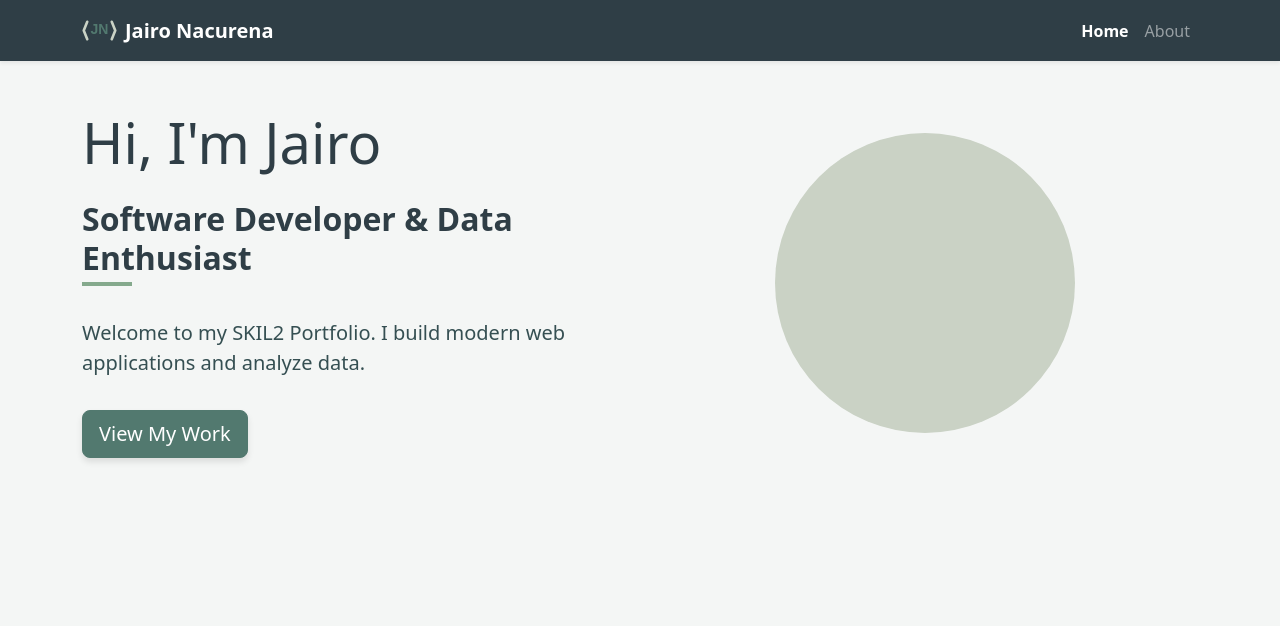
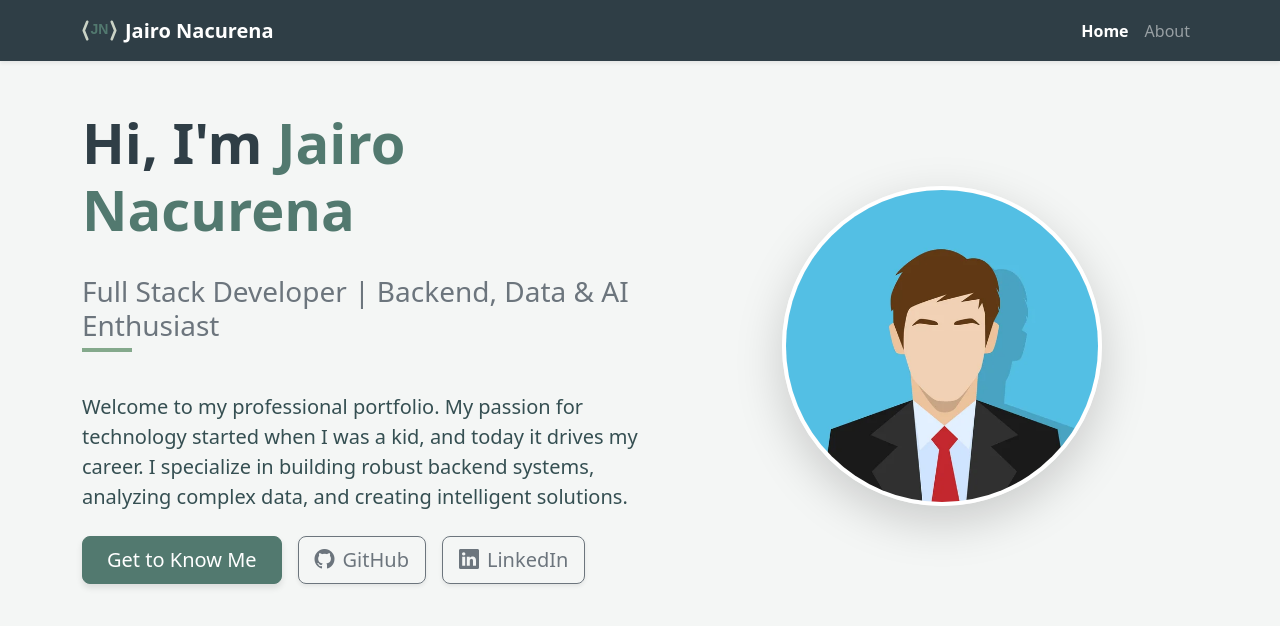
Before and after one commit to J41r0Ps/skil2-professional-portfolio, a React (Vite) app in the folder frontend/: page / in a window 1280 px wide. Shown: the top 626 px of the page. Built offline with nearby package versions, Linux system fonts and the light colour scheme.

Commit message:
home page first version

```diff
--- a/frontend/index.html
+++ b/frontend/index.html
@@ -3,10 +3,11 @@
 
 <head>
   <meta charset="UTF-8" />
-  <link rel="icon" type="image/svg+xml" href="@/assets/favicon.svg" />
+  <link rel="icon" type="image/svg+xml" href="/favicon.svg" />
   <meta name="viewport" content="width=device-width, initial-scale=1.0" />
   <title>Jairo Nacurena - Portfolio</title>
   <link href="https://cdn.jsdelivr.net/npm/bootstrap@5.3.0-alpha1/dist/css/bootstrap.min.css" rel="stylesheet" />
+  <link rel="stylesheet" href="https://cdn.jsdelivr.net/npm/bootstrap-icons@1.11.1/font/bootstrap-icons.css">
 </head>
 
 <body>
--- a/frontend/src/components/Home.jsx
+++ b/frontend/src/components/Home.jsx
@@ -1,20 +1,63 @@
+import React from 'react';
+import { Link } from 'react-router-dom';
+import profilePic from '@/assets/profile.jpg';
+
+function HeroSection() {
+    return (
+        <section className="container py-5 min-vh-75 d-flex align-items-center">
+            <div className="row align-items-center w-100 g-5">
+
+                <div className="col-12 col-md-7 order-2 order-md-1 text-center text-md-start">
+                    <h1 className="display-4 fw-bold mb-3" style={{ color: 'var(--tm-text-900)' }}>
+                        Hi, I'm <span style={{ color: 'var(--tm-primary-400)' }}>Jairo Nacurena</span>
+                    </h1>
+
+                    <h2 className="h3 mb-4 text-secondary">
+                        Full Stack Developer | Backend, Data & AI Enthusiast
+                    </h2>
+
+                    <p className="lead mb-4" style={{ color: 'var(--tm-text-700)' }}>
+                        Welcome to my professional portfolio. My passion for technology started when I was a kid, and today it drives my career. I specialize in building robust backend systems, analyzing complex data, and creating intelligent solutions.
+                    </p>
+
+                    <div className="d-flex flex-wrap gap-3 justify-content-center justify-content-md-start">
+                        <Link to="/about" className="btn btn-tm-primary btn-lg px-4">
+                            Get to Know Me
+                        </Link>
+                        <a href="https://github.com/J41r0Ps" target="_blank" rel="noopener noreferrer" className="btn btn-outline-secondary btn-lg px-3 shadow-sm">
+                            <i className="bi bi-github me-2"></i>GitHub
+                        </a>
+                        <a href="https://www.linkedin.com/in/jairo-nacurena/" target="_blank" rel="noopener noreferrer" className="btn btn-outline-secondary btn-lg px-3 shadow-sm">
+                            <i className="bi bi-linkedin me-2"></i>LinkedIn
+                        </a>
+                    </div>
+                </div>
+
+                <div className="col-12 col-md-5 order-1 order-md-2 text-center">
+                    <div className="position-relative d-inline-block">
+                        <div className="position-absolute top-50 start-50 translate-middle"
+                            style={{ width: '105%', height: '105%', backgroundColor: 'var(--tm-tertiary-400)', borderRadius: '50%', zIndex: -1 }}>
+                        </div>
+
+                        <img
+                            src={profilePic}
+                            alt="Jairo Nacurena"
+                            className="img-fluid rounded-circle shadow-lg border border-4 border-white"
+                            style={{ maxWidth: '320px', objectFit: 'cover', aspectRatio: '1/1' }}
+                        />
+                    </div>
+                </div>
+
+            </div>
+        </section>
+    );
+}
+
 function Home() {
     return (
-        <div className="container mt-5">
-            <div className="row align-items-center min-vh-75">
-                <div className="col-md-6">
-                    <h1 className="display-4">Hi, I'm Jairo</h1>
-                    <h2>Software Developer & Data Enthusiast</h2>
-                    <p className="lead mt-3">
-                        Welcome to my SKIL2 Portfolio. I build modern web applications and analyze data.
-                    </p>
-                    <button className="btn btn-tm-primary btn-lg mt-3">View My Work</button>
-                </div>
-                <div className="col-md-6 text-center">
-                    {/* Aquí irá tu logo o foto en el futuro */}
-                    <div style={{ width: '300px', height: '300px', backgroundColor: 'var(--tm-tertiary-400)', borderRadius: '50%', margin: '0 auto' }}></div>
-                </div>
-            </div>
+        // Wrapper for the entire home page
+        <div className="home-page" style={{ backgroundColor: 'var(--tm-bg-light)', minHeight: '100vh' }}>
+            <HeroSection />
         </div>
     );
 }
```
Also changed, not shown: frontend/src/assets/favicon.svg (deleted), frontend/src/components/Footer.jsx (added).
